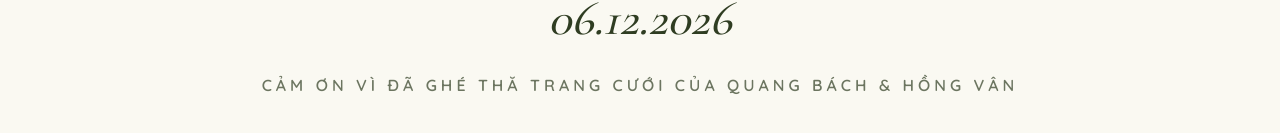
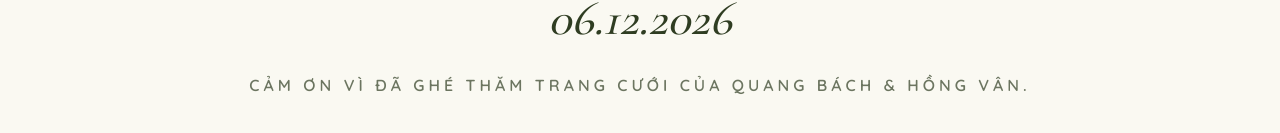
Before and after one commit to quangbach27/wedding, a Next.js app: page /groom in a window 1280 px wide. Shown: the part 5019-5152 px from the top of the page. Built offline with nearby package versions, Linux system fonts and the light colour scheme.

Commit message:
fix: correct subtitle typo in footer component

```diff
--- a/src/components/footer/footer.tsx
+++ b/src/components/footer/footer.tsx
@@ -14,7 +14,7 @@ export default function Footer() {
           className="mb-5"
           eyebrow="Save the Date"
           title={`${day}.${month}.${year}`}
-          subtitle="Cảm ơn vì đã ghé thă trang cưới của Quang Bách & Hồng Vân"
+          subtitle="Cảm ơn vì đã ghé thăm trang cưới của Quang Bách & Hồng Vân."
         />
       </Section>
     </footer>
```
